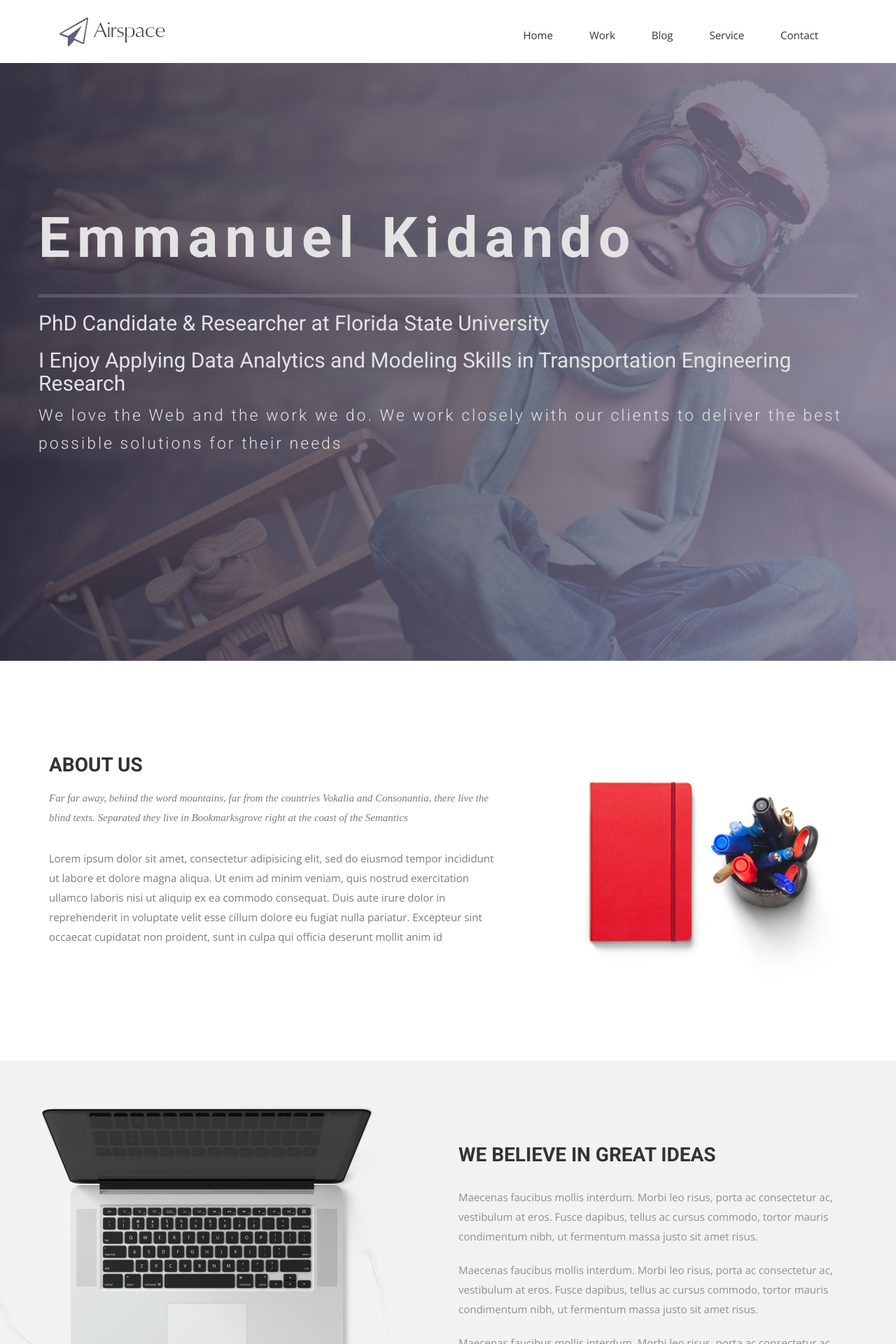
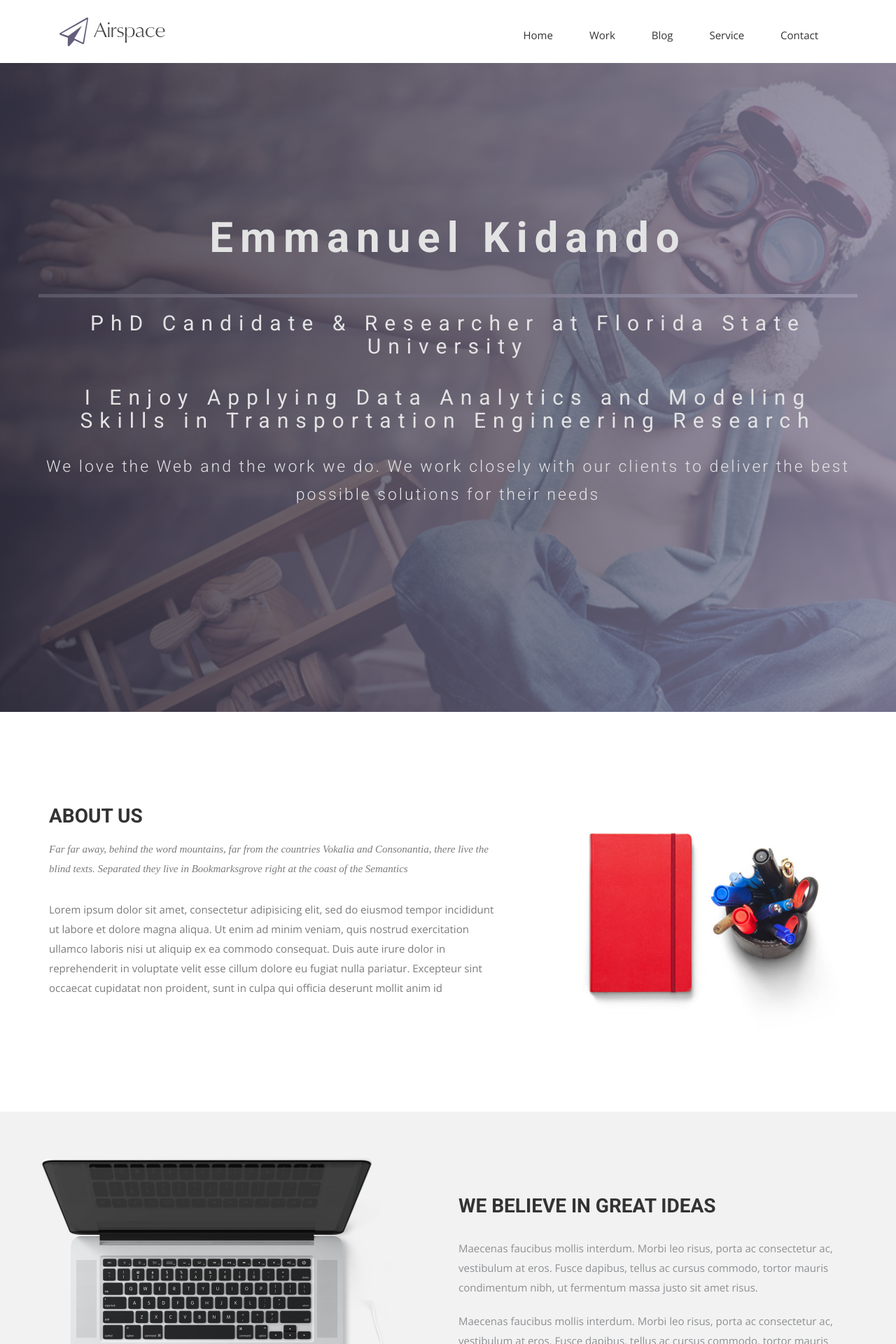
Before and after one commit to ekidando/Emma, a Jekyll site: the page built from index.html, in a window 1280 px wide. Shown: the top 1920 px of the page at 70% size. Built offline with Jekyll 4.4.1, drawn with Linux system fonts in a browser that asks for light colours; nearby versions of some CDN libraries; some web fonts are replaced.

Commit message:
Update airspace.css

```diff
--- a/css/airspace.css
+++ b/css/airspace.css
@@ -118,20 +118,22 @@ font header .navbar-default .navbar-nav li a:hover {
 }
 #slider .block {
   color: #E3E3E4;
+  text-align: center;
 }
 #slider .block h1 {
   font-family: 'Roboto', sans-serif;
   font-weight: 300;
-  font-size: 80px;
+  font-size: 60px;
   line-height: 60px;
   letter-spacing: 10px;
   padding-bottom: 30px;
   font-weight: bold;
 }
-#slider .block h3 {
+#slider .block h2 {
   font-size: 30px;
   font-weight: 400;
   padding-bottom: 20px;
+  font-family: 'Roboto', sans-serif;
   letter-spacing: 10px;
   }
 #slider .block p {
```
